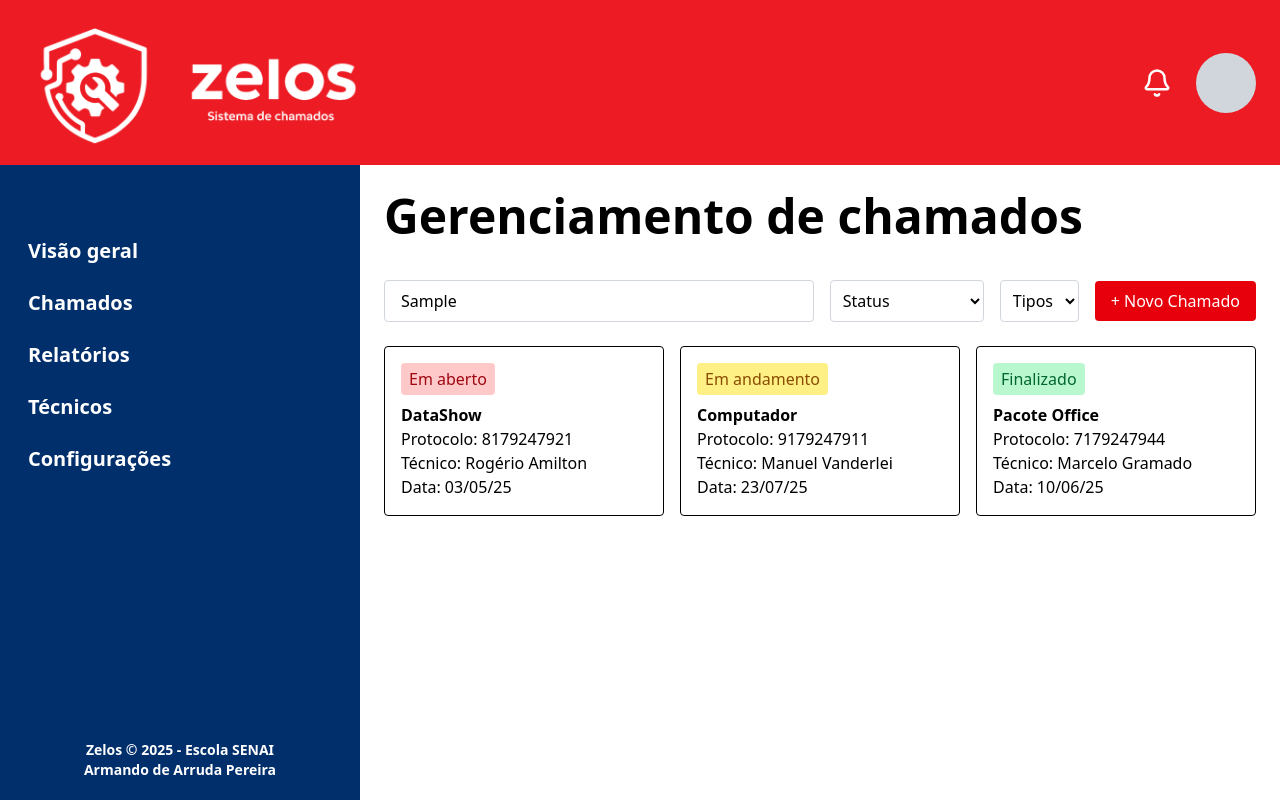
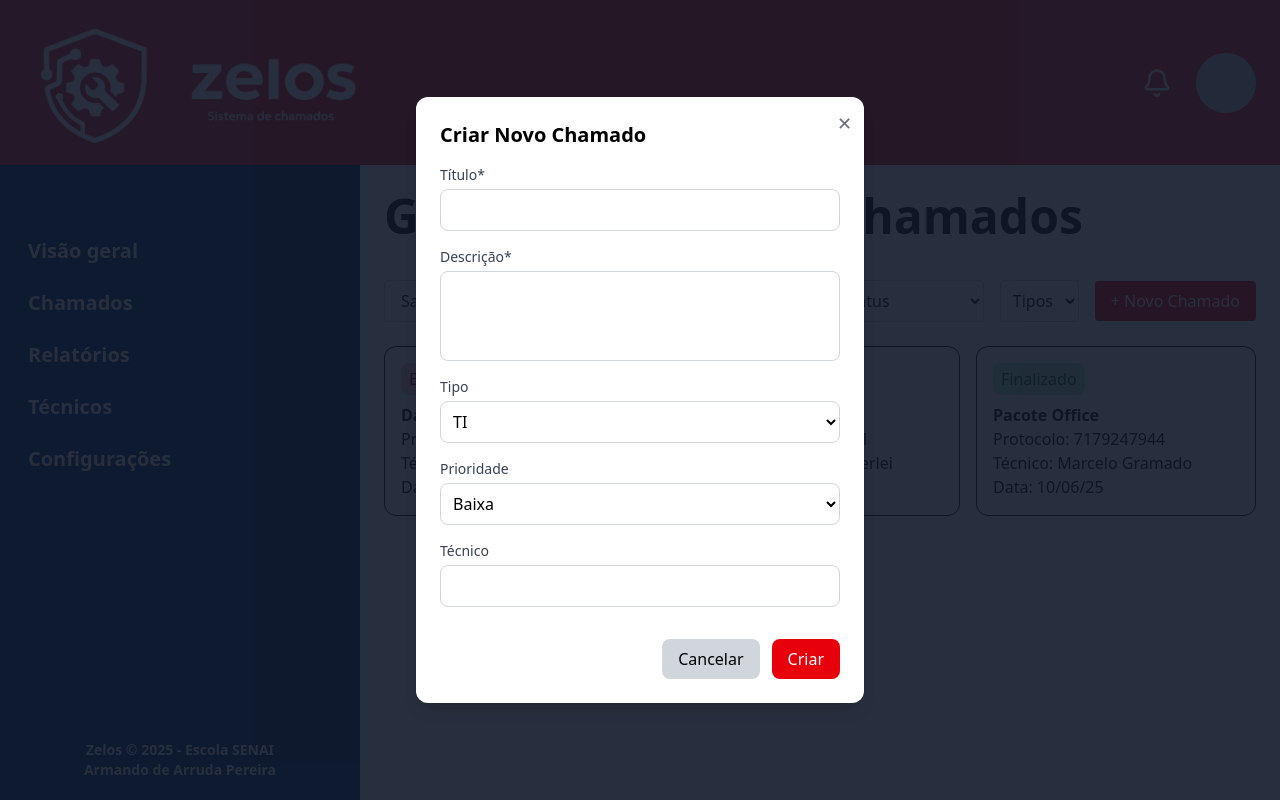
Before and after one commit to YZNYC/Zelos-Project, a Next.js app in the folder Zelos-main/frontend/: page /Chamados in a window 1280 px wide. Both pictures are taken after typing "Sample" into the empty fields and a click on the button "+ Novo Chamado". Built offline with nearby package versions, Linux system fonts and the light colour scheme.

Commit message:
Modal Criar Chamado | FIX editar chamado

```diff
--- a/Zelos-main/frontend/src/app/Chamados/page.jsx
+++ b/Zelos-main/frontend/src/app/Chamados/page.jsx
@@ -2,6 +2,7 @@
 import { useState } from "react";
 import ChamadoCard from "../Components/dashboard/ChamadoCard";
 import ModalEditarChamado from "../Components/Modals/ModalEditarChamado";
+import ModalCreateChamado from "../Components/Modals/ModalCriarChamado";
 
 export default function Dashboard() {
   const [chamados, setChamados] = useState([
@@ -11,12 +12,25 @@ export default function Dashboard() {
   ]);
 
   const [selectedChamado, setSelectedChamado] = useState(null);
+  const [isCreateModalOpen, setIsCreateModalOpen] = useState(false);
 
   const handleSave = (updatedChamado) => {
-    const novosChamados = chamados.map(c =>
+    const novosChamados = chamados.map((c) =>
       c.id === updatedChamado.id ? updatedChamado : c
     );
     setChamados(novosChamados);
+  };
+
+  const handleCreate = (novoChamado) => {
+    const chamadoComId = {
+      id: chamados.length + 1,
+      protocolo: Date.now().toString().slice(-10), // gera protocolo fake
+      status: "Em aberto",
+      data: new Date().toLocaleDateString("pt-BR"),
+      tecnico: "Não atribuído",
+      ...novoChamado,
+    };
+    setChamados([...chamados, chamadoComId]);
   };
 
   return (
@@ -38,7 +52,12 @@ export default function Dashboard() {
         <select className="border border-gray-300 rounded px-2 py-2 cursor-pointer">
           <option>Tipos</option>
         </select>
-        <button className="bg-red-600 text-white px-4 py-2 rounded cursor-pointer hover:bg-red-500">+ Novo Chamado</button>
+        <button
+          onClick={() => setIsCreateModalOpen(true)}
+          className="bg-red-600 text-white px-4 py-2 rounded cursor-pointer hover:bg-red-500"
+        >
+          + Novo Chamado
+        </button>
       </div>
 
       <div className="grid grid-cols-1 sm:grid-cols-2 lg:grid-cols-3 gap-4">
@@ -51,13 +70,20 @@ export default function Dashboard() {
         ))}
       </div>
 
-      {/* Aqui colocamos o modal */}
+      {/* Modal de edição */}
       <ModalEditarChamado
         isOpen={!!selectedChamado}
         onClose={() => setSelectedChamado(null)}
         chamado={selectedChamado}
         onSave={handleSave}
       />
+
+      {/* Modal de criação */}
+      <ModalCreateChamado
+        isOpen={isCreateModalOpen}
+        onClose={() => setIsCreateModalOpen(false)}
+        onSave={handleCreate}
+      />
     </div>
   );
 }
--- /dev/null
+++ b/Zelos-main/frontend/src/app/Components/Modals/ModalCriarChamado.jsx
@@ -0,0 +1,126 @@
+"use client";
+import { useEffect } from "react";
+
+export default function ModalCreateChamado({ isOpen, onClose, onSave }) {
+    if (!isOpen) return null;
+
+    // Fecha o modal ao clicar fora dele
+    useEffect(() => {
+        const handleOutsideClick = (e) => {
+            if (e.target.id === "overlay") {
+                onClose();
+            }
+        };
+        window.addEventListener("click", handleOutsideClick);
+        return () => window.removeEventListener("click", handleOutsideClick);
+    }, [onClose]);
+
+    const handleSubmit = (e) => {
+        e.preventDefault();
+        const data = {
+            titulo: e.target.titulo.value,
+            descricao: e.target.descricao.value,
+            prioridade: e.target.prioridade.value,
+        };
+        onSave(data);
+        onClose();
+    };
+
+    return (
+        <div
+            id="overlay"
+            className="fixed inset-0 bg-gray-900/90 flex items-center justify-center z-50"
+        >
+            <div className="bg-white rounded-xl shadow-lg w-full max-w-md p-6 relative">
+                {/* Botão de fechar */}
+                <button
+                    onClick={onClose}
+                    className="absolute top-3 right-3 text-gray-500 hover:text-red-600 text-lg cursor-pointer"
+                >
+                    ✕
+                </button>
+
+                <h2 className="text-xl font-semibold mb-4">Criar Novo Chamado</h2>
+
+                <form onSubmit={handleSubmit} className="space-y-4">
+                    <div>
+                        <label className="block text-sm font-medium text-gray-700">
+                            Título*
+                        </label>
+                        <input
+                            type="text"
+                            name="titulo"
+                            required
+                            className="mt-1 block w-full border border-gray-300 rounded-lg p-2"
+                        />
+                    </div>
+
+                    <div>
+                        <label className="block text-sm font-medium text-gray-700">
+                            Descrição*
+                        </label>
+                        <textarea
+                            name="descricao"
+                            rows="3"
+                            required
+                            className="mt-1 block w-full border resize-none border-gray-300 rounded-lg p-2"
+                        />
+                    </div>
+                    <div>
+                        <label className="block text-sm font-medium text-gray-700">
+                            Tipo
+                        </label>
+                        <select
+                            name="tipo"
+                            className="mt-1 block w-full border border-gray-300 rounded-lg p-2 cursor-pointer"
+                        >
+                            <option value="baixa">TI</option>
+                            <option value="média">Manutenção</option>
+                            <option value="alta">Limpeza</option>
+                        </select>
+                    </div>
+                    <div>
+                        <label className="block text-sm font-medium text-gray-700">
+                            Prioridade
+                        </label>
+                        <select
+                            name="prioridade"
+                            className="mt-1 block w-full border border-gray-300 rounded-lg p-2 cursor-pointer"
+                        >
+                            <option value="baixa">Baixa</option>
+                            <option value="média">Média</option>
+                            <option value="alta">Alta</option>
+                        </select>
+                    </div>
+                    <div>
+                        <label className="block text-sm font-medium text-gray-700">
+                            Técnico
+                        </label>
+                        <textarea
+                            name="Técnico"
+                            rows="1"
+                            required
+                            className="mt-1 block w-100 resize-none border border-gray-300 rounded-lg p-2"
+                        />
+                    </div>
+
+                    <div className="flex justify-end gap-3 pt-4">
+                        <button
+                            type="button"
+                            onClick={onClose}
+                            className="px-4 py-2 bg-gray-300 rounded-lg hover:bg-gray-400 cursor-pointer"
+                        >
+                            Cancelar
+                        </button>
+                        <button
+                            type="submit"
+                            className="px-4 py-2 bg-red-600 text-white rounded-lg hover:bg-red-700 cursor-pointer"
+                        >
+                            Criar
+                        </button>
+                    </div>
+                </form>
+            </div>
+        </div>
+    );
+}
--- a/Zelos-main/frontend/src/app/Components/dashboard/ChamadoCard.jsx
+++ b/Zelos-main/frontend/src/app/Components/dashboard/ChamadoCard.jsx
@@ -10,9 +10,9 @@ export default function ChamadoCard({ chamado, onClick }) {
   return (
     <div
       onClick={onClick}
-      className="border p-4 rounded cursor-pointer hover:shadow-lg"
+      className="border p-4 rounded-xl cursor-pointer hover:shadow-lg"
     >
-      <div className={`inline-block px-2 py-1 rounded ${statusColor[chamado.status]}`}>
+      <div className={`inline-block px-2 py-1 rounded-lg ${statusColor[chamado.status]}`}>
         {chamado.status}
       </div>
       <h3 className="font-bold mt-2">{chamado.descricao}</h3>
```
Also changed, not shown: Zelos-main/frontend/src/app/Components/Modals/ModalEditarChamado.jsx (+43 -21 lines).
